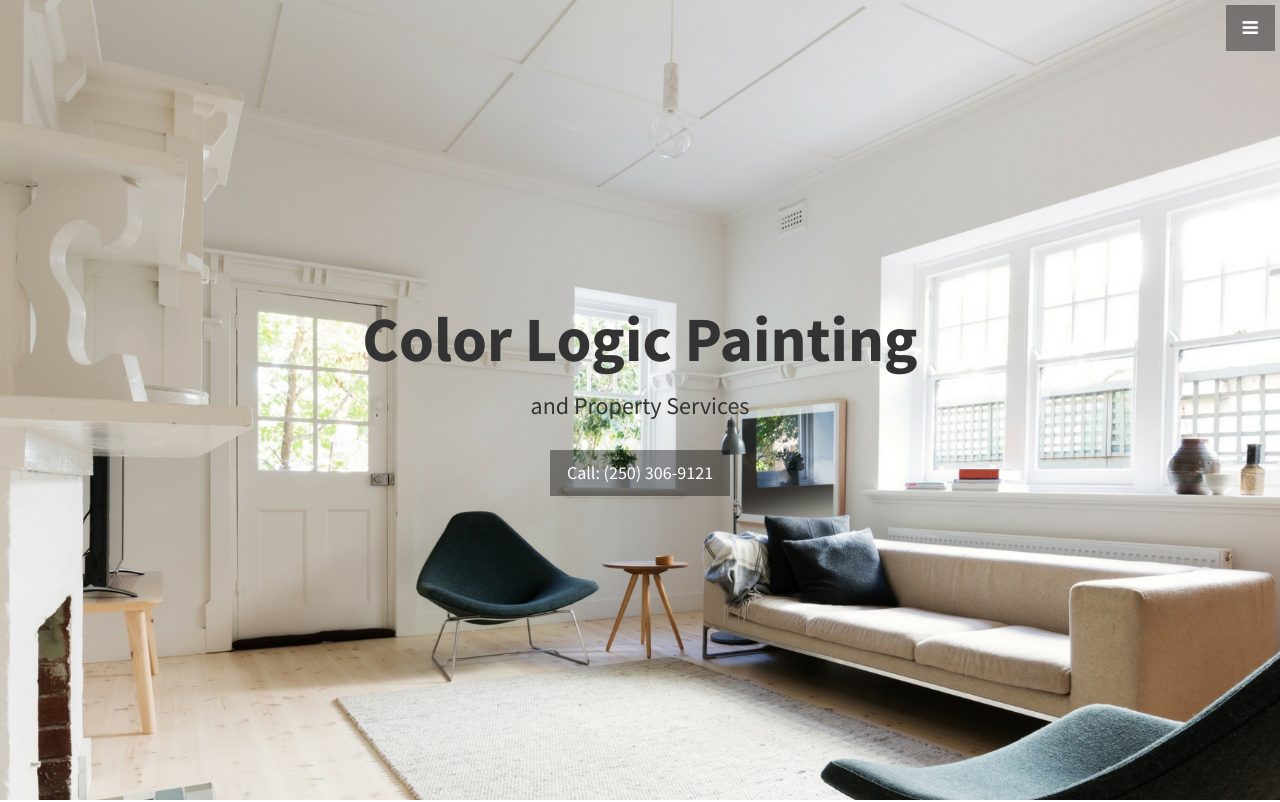
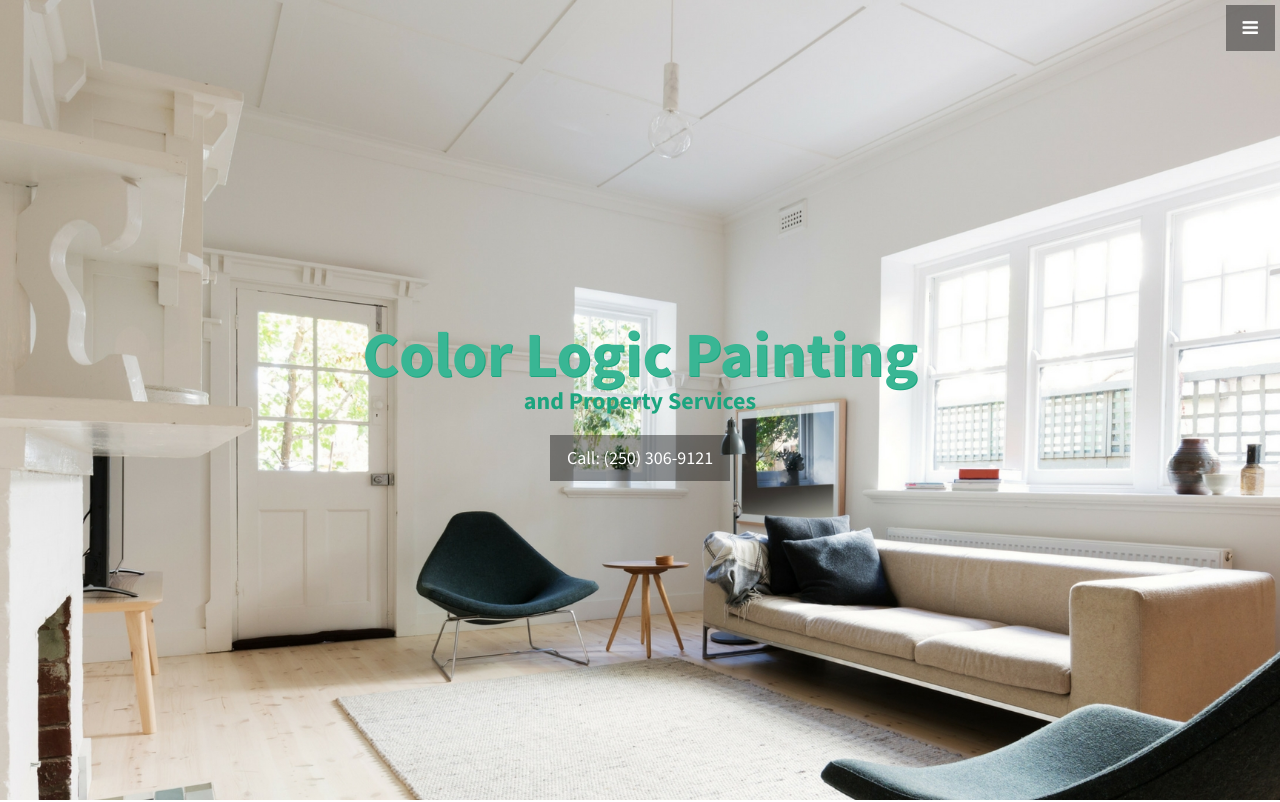
Before and after one commit to mijustin/newleaf, a plain HTML site: page index.html in a window 1280 px wide. Shown: the top 802 px of the page. Drawn offline with Linux system fonts and the light colour scheme.

Commit message:
Updated H1 and H3 colors

```diff
--- a/css/stylish-portfolio.css
+++ b/css/stylish-portfolio.css
@@ -27,9 +27,16 @@ body {
     padding: 0;
     font-size: 4.5em;
     font-weight: 700;
-	text-shadow: 1px solid #fff
+	text-shadow: 1px 1px #1ca57f;
+	color: #39b694;
 }
 
+.text-vertical-center h3 {
+    margin: 0;
+    padding: 0;
+    font-weight: 700;
+	color: #1ca57f;
+}
 
 /* Custom Button Styles */
 
--- a/index.html
+++ b/index.html
@@ -235,10 +235,10 @@
                     <br>
                     <ul class="list-inline">
                         <li>
-                            <a href="https://www.facebook.com/New-Leaf-Painting-and-Property-Services-196775994108551/"><i class="fa fa-facebook fa-fw fa-3x"></i></a>
+                            <a href="https://www.facebook.com/Color-Logic-Painting-and-Property-Services-196775994108551/"><i class="fa fa-facebook fa-fw fa-3x"></i></a>
                         </li>
                         <li>
-                            <a href="https://www.instagram.com/new_leaf_painting/"><i class="fa fa-instagram fa-fw fa-3x"></i></a>
+                            <a href="https://www.instagram.com/colorlogicpainting/"><i class="fa fa-instagram fa-fw fa-3x"></i></a>
                         </li>
                     </ul>
                     <hr class="small">
```
